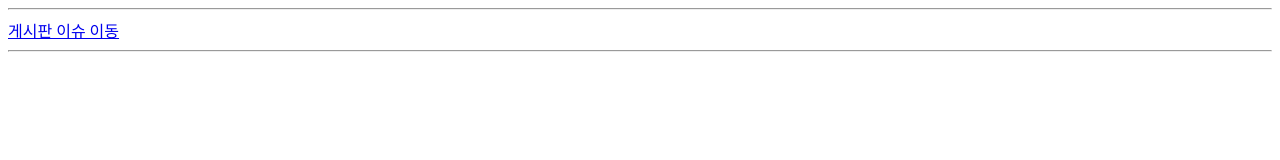
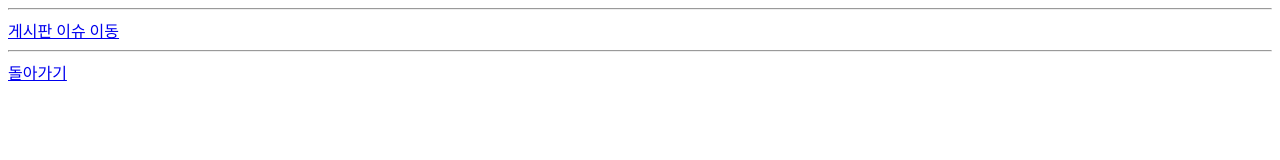
Before and after one commit to asta7107/FinalWeb, a plain HTML site: page talk.html in a window 1280 px wide. Drawn offline with Linux system fonts and the light colour scheme.

Commit message:
Update talk.html

```diff
--- a/talk.html
+++ b/talk.html
@@ -5,5 +5,6 @@
   <body>
     <hr>
     <a href="https://github.com/asta7107/FinalWeb/issues/1#issue-6411852070"> 게시판 이슈 이동 </a><br><hr>
+    <a href="#"> 돌아가기 </a>
   </body>
 </html>
```
